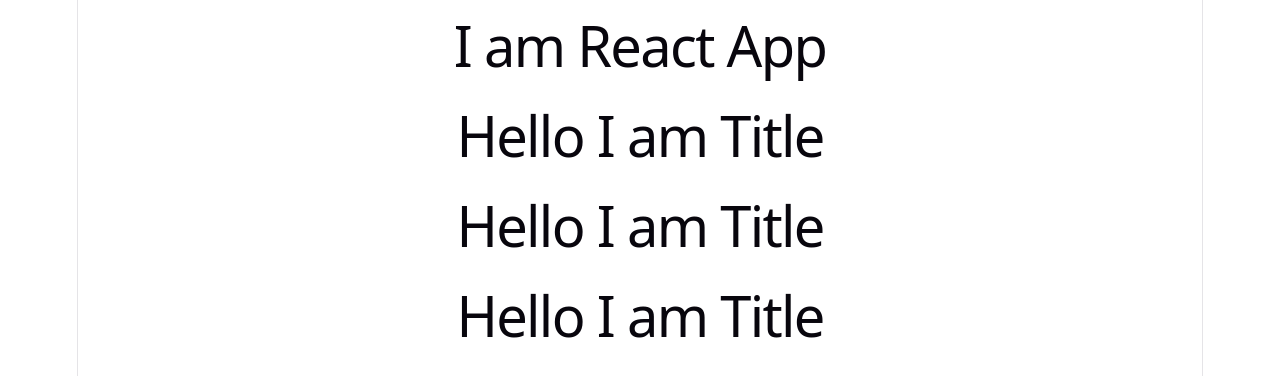
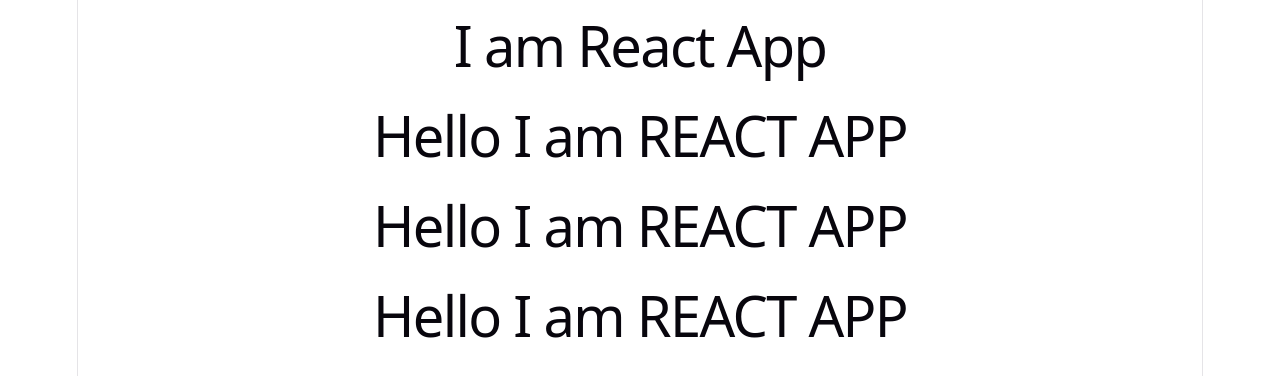
Before and after one commit to pritjon2002-beep/React, a React (Vite) app in the folder React1/: page / in a window 1280 px wide. Shown: the top 376 px of the page. Built offline with nearby package versions, Linux system fonts and the light colour scheme.

Commit message:
jsx with curly braces

```diff
--- a/React1/src/Title.jsx
+++ b/React1/src/Title.jsx
@@ -1,6 +1,8 @@
 function Title () {
+     let title = "REACT APP" ;
     return(
-        <h1>Hello I am Title</h1>
+
+        <h1>Hello I am {title}</h1>
     )
 }
 
```
